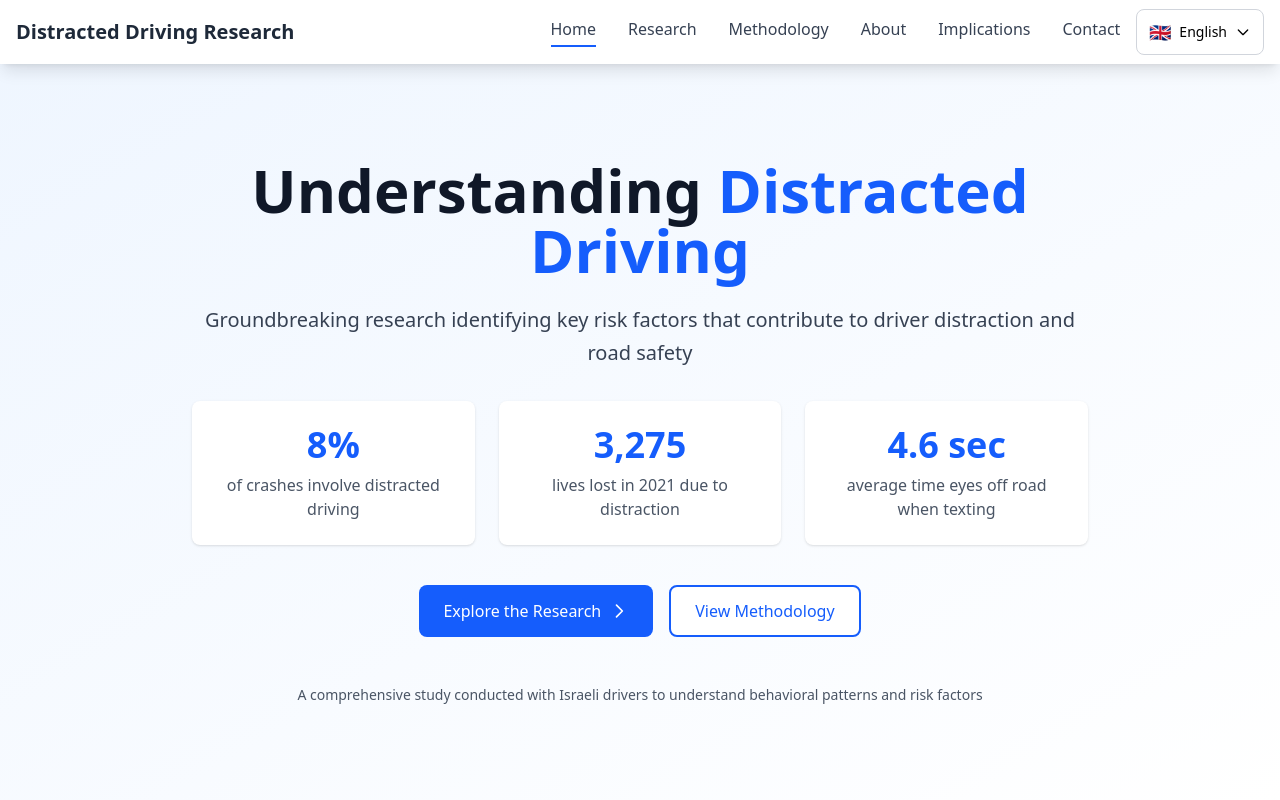
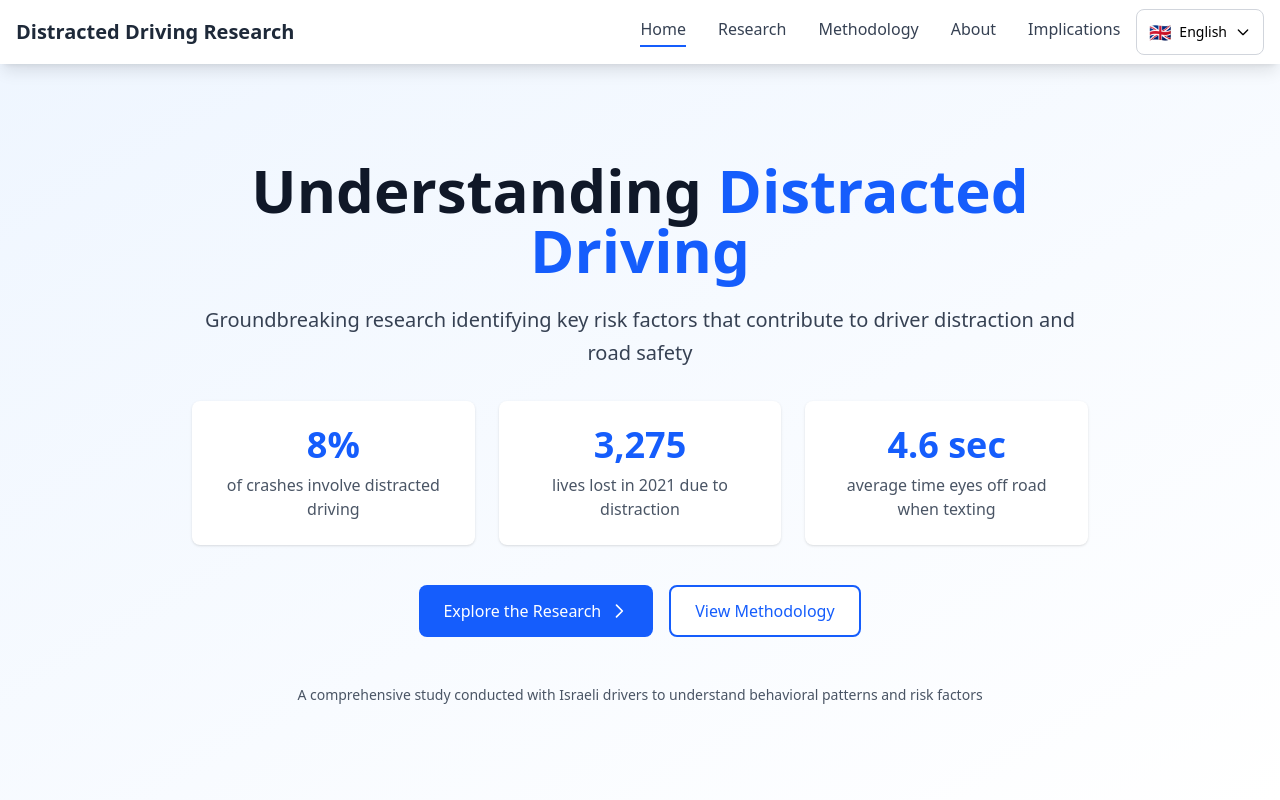
Before and after one commit to WilliamGiammona/odel-project, a Next.js app: page / in a window 1280 px wide. Shown: the top 800 px of the page. Built offline with nearby package versions, Linux system fonts and the light colour scheme.

Commit message:
removed contact

```diff
--- a/app/components/Navigation.tsx
+++ b/app/components/Navigation.tsx
@@ -1,3 +1,4 @@
+// app/components/Navigation.tsx
 "use client";
 
 import Link from "next/link";
@@ -17,7 +18,6 @@ export default function Navigation() {
     { href: "/methodology", label: t("methodology") },
     { href: "/about", label: t("findings") },
     { href: "/implications", label: t("implications") },
-    { href: "/contact", label: t("contact") },
   ];
 
   return (
```
